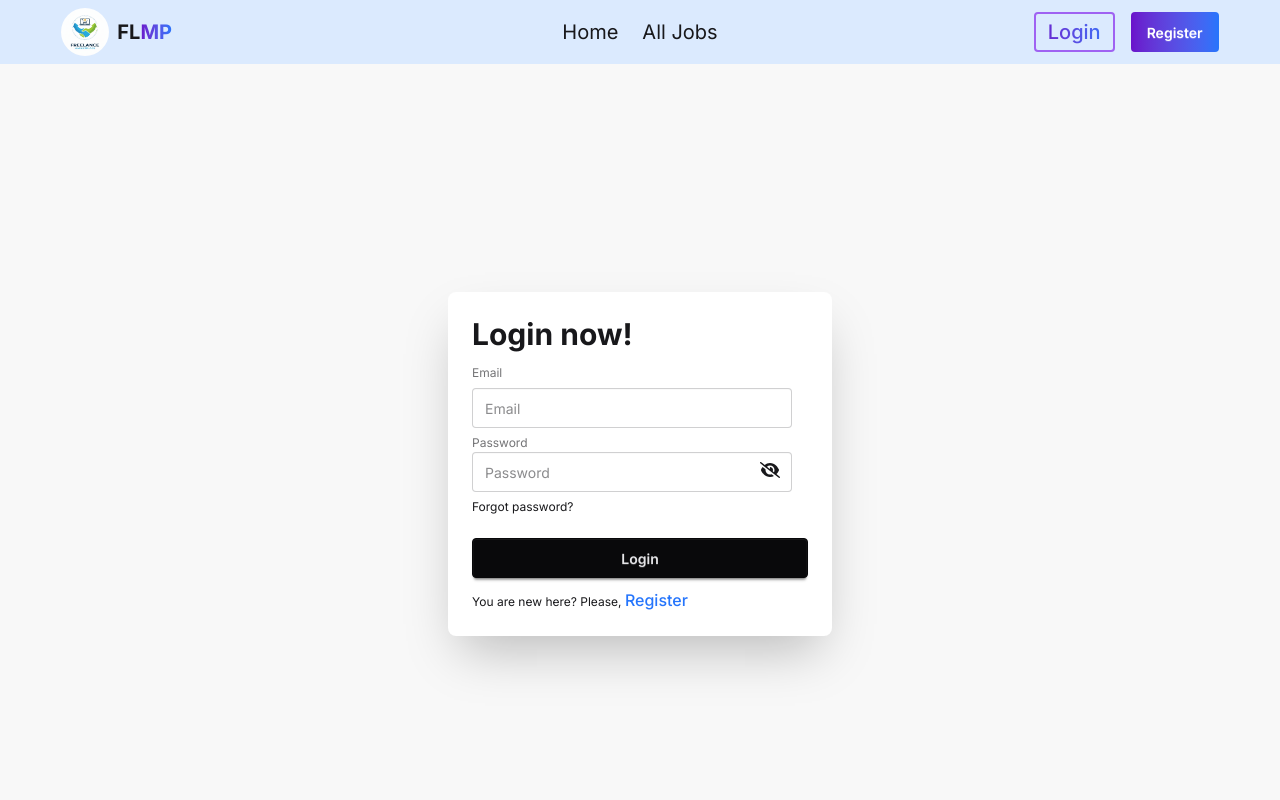
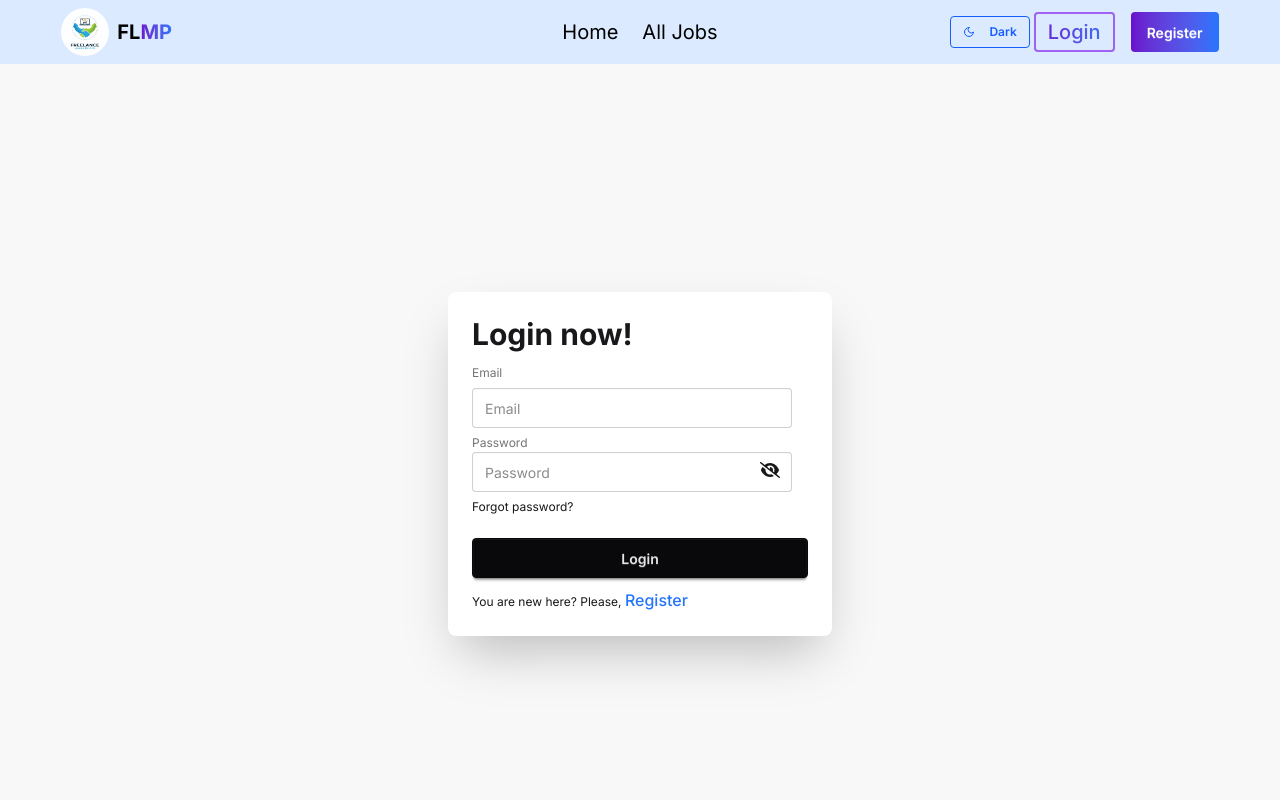
Before and after one commit to Asif-Orbit/freelancer-marketPlace-client, a React (Vite) app: page /login in a window 1280 px wide. Shown: the top 800 px of the page. Built offline with nearby package versions, Linux system fonts and the light colour scheme; no server answers.

Commit message:
implement light/dark toggle button

```diff
--- a/index.html
+++ b/index.html
@@ -1,6 +1,14 @@
 <!doctype html>
 <html lang="en">
   <head>
+    <script>
+      (function () {
+        const saved = localStorage.getItem("fm-theme");
+        const sysDark = window.matchMedia("(prefers-color-scheme: dark)").matches;
+        const theme = saved || (sysDark ? "dark" : "light");
+        document.documentElement.setAttribute("data-theme", theme);
+      })();
+    </script>
     <meta charset="UTF-8" />
     <link rel="icon" type="image/svg+xml" href="/logo.png" />
     <meta name="viewport" content="width=device-width, initial-scale=1.0" />
--- a/src/components/about/About.jsx
+++ b/src/components/about/About.jsx
@@ -34,15 +34,15 @@ const About=()=> {
           whileInView={{ opacity: 1, x: 0 }}
           viewport={{ once: true }}
           transition={{ duration: 0.5 }}
-          className="rounded-2xl border border-base-500 p-4 shadow bg-blue-50"
+          className="rounded-2xl border border-base-500 text-Black p-4 shadow bg-blue-50"
         >
             <div className="mb-4 text-sm text-black">
             Discover the scale and efficiency of our platform.
           </div>
-          <div className="grid grid-cols-3 gap-4 ">
-            <StatBox label="Active Jobs" value="1,200+" />
-            <StatBox label="Freelancers" value="8,500+" />
-            <StatBox label="Avg. Match Time" value="< 24h" />
+          <div className="grid grid-cols-3 gap-4 text-black">
+            <StatBox label="Active Jobs" value="1,200+"/>
+            <StatBox label="Freelancers" value="8,500+"/>
+            <StatBox label="Avg. Match Time" value="< 24h"/>
           </div>
 
         </motion.div>
@@ -54,8 +54,8 @@ const About=()=> {
 const StatBox=({ label, value })=> {
   return (
     <div className="rounded-xl border border-base-400 p-3 text-center bg-base-50">
-      <div className="text-2xl font-extrabold">{value}</div>
-      <div className="text-xs text-base-content/70 mt-1">{label}</div>
+      <div className="text-2xl font-extrabold text-black">{value}</div>
+      <div className="text-xs text-black mt-1">{label}</div>
     </div>
   );
 }
--- a/src/components/addJob/AddJob.jsx
+++ b/src/components/addJob/AddJob.jsx
@@ -81,8 +81,8 @@ const AddJob = () => {
   return (
     <div className="max-w-2xl md:mx-auto p-4 md:p-8 bg-base-300 mx-5 mt-10 rounded-xl mb-10 shadow-lg">
       <title>Add Job</title>
-      <h1 className="text-2xl md:text-3xl font-semibold mb-6 border-b pb-2 text-gray-800">
-        Add New Job Posting
+      <h1 className="text-2xl md:text-3xl font-semibold mb-6 border-b pb-2 text-base-content">
+        Add New Job
       </h1>
 
       <form onSubmit={handleSubmit} className="space-y-4">
@@ -127,7 +127,7 @@ const AddJob = () => {
             </label>
             <input
               type="text"
-              className="input input-bordered w-full bg-gray-100 cursor-not-allowed"
+              className="input input-bordered w-full bg-gray-100 text-black cursor-not-allowed"
               value={user?.displayName || "Anonymous"}
               readOnly
             />
@@ -205,7 +205,7 @@ const AddJob = () => {
           </label>
           <input
             type="email"
-            className="input input-bordered w-full bg-gray-100 cursor-not-allowed"
+            className="input input-bordered w-full bg-gray-100 text-black cursor-not-allowed"
             value={user?.email || ""}
             readOnly
           />
--- a/src/components/jobCard/JobCard.jsx
+++ b/src/components/jobCard/JobCard.jsx
@@ -51,7 +51,7 @@ const JobCard = ({ job }) => {
 
         <div className="card-actions justify-end mt-3">
             <p>
-            <span className="font-medium text-xl text-black">Posted on:</span> <span className="text-black text-xl">{formattedDate}</span>
+            <span className="font-medium text-xl text-base-content">Posted on:</span> <span className="text-base-content text-xl">{formattedDate}</span>
           </p>
           <Link
             to={`/allJobs/${_id}`}
--- a/src/components/jobDetails/JobDetails.jsx
+++ b/src/components/jobDetails/JobDetails.jsx
@@ -85,6 +85,7 @@ const JobDetails = () => {
             src={coverImage || fallbackImg}
             alt={title}
             className="w-full md:w-80 h-48 object-cover rounded-lg shadow-md"
+            onError={(e) => (e.currentTarget.src = fallbackImg)}
           />
 
           <div className="flex-1">
--- a/src/components/navbar/Navbar.jsx
+++ b/src/components/navbar/Navbar.jsx
@@ -3,13 +3,14 @@ import { Link, NavLink } from "react-router";
 import logo from "../../assets/logo.png";
 import { AuthContext } from "../../contexts/authContexts/AuthContexts";
 import { FaUserLarge } from "react-icons/fa6";
+import ThemeToggle from "../themeToggle/ThemeToggle";
 
 const Navbar = () => {
   const { user, logOut, loading } = use(AuthContext);
 
   const links = (
     <>
-      <div className="navbar-link space-x-6 text-xl flex flex-col lg:flex-row">
+      <div className="navbar-link space-x-6 text-xl text-black flex flex-col lg:flex-row">
         <NavLink to="/">Home</NavLink>
         <NavLink to="/allJobs">All Jobs</NavLink>
         {user && (
@@ -61,7 +62,7 @@ const Navbar = () => {
               alt="Freelance logo"
               className="w-12 h-12 rounded-full"
             />
-            <span>
+            <span className="text-black">
               FL
               <span className="bg-linear-to-r from-[#6A11CB] to-[#2575FC] bg-clip-text text-transparent">
                 MP
@@ -81,7 +82,6 @@ const Navbar = () => {
                   className="tooltip tooltip-bottom"
                   data-tip={user.displayName}
                 >
-
                   <img
                     src={user.photoURL}
                     alt=""
@@ -98,7 +98,7 @@ const Navbar = () => {
                   <FaUserLarge className="bg-white text-5xl p-1 rounded-full mr-2" />
                 </span>
               )}
-
+              <ThemeToggle></ThemeToggle>
               <button
                 onClick={() => logOut()}
                 className="text-xl border-2 border-[#9F62F2] px-3 py-1 rounded-sm font-medium bg-linear-to-r from-[#6A11CB] to-[#2575FC] bg-clip-text text-transparent"
@@ -108,6 +108,7 @@ const Navbar = () => {
             </div>
           ) : (
             <div className="navbar-end">
+              <ThemeToggle></ThemeToggle>
               <Link
                 to="/login"
                 className="text-xl border-2 border-[#9F62F2] px-3 py-1 rounded-sm font-medium bg-linear-to-r from-[#6A11CB] to-[#2575FC] bg-clip-text text-transparent"
--- /dev/null
+++ b/src/components/themeToggle/ThemeToggle.jsx
@@ -0,0 +1,19 @@
+import { LuSun, LuMoon } from "react-icons/lu";
+import useTheme from "../../useTheme";
+
+const ThemeToggle = () => {
+  const { theme, setTheme } = useTheme();
+  const isDark = theme === "dark";
+  return (
+    <button
+      className="btn btn-ghost btn-sm btn-outline text-blue-600 mr-1"
+      aria-label="Toggle theme"
+      onClick={() => setTheme(isDark ? "light" : "dark")}
+      title={isDark ? "Switch to light" : "Switch to dark"}
+    >
+      {isDark ? <LuSun /> : <LuMoon />}
+      <span className="ml-2 hidden sm:inline ">{isDark ? "Light" : "Dark"}</span>
+    </button>
+  );
+};
+export default ThemeToggle;
--- a/src/index.css
+++ b/src/index.css
@@ -1,8 +1,6 @@
 @import url("https://fonts.googleapis.com/css2?family=Inter:ital,opsz,wght@0,14..32,100..900;1,14..32,100..900&display=swap");
 @import "tailwindcss";
-@plugin "daisyui" {
-  themes: light --default;
-}
+@plugin "daisyui" ;
 
 * {
   font-family: "Inter", sans-serif;
--- /dev/null
+++ b/src/useTheme.js
@@ -0,0 +1,21 @@
+import { useEffect, useState } from "react";
+
+const useTheme = () => {
+  const getInitial = () => {
+    const saved = localStorage.getItem("fm-theme");
+    if (saved) return saved;
+    return window.matchMedia("(prefers-color-scheme: dark)").matches
+      ? "dark"
+      : "light";
+  };
+
+  const [theme, setTheme] = useState(getInitial);
+
+  useEffect(() => {
+    localStorage.setItem("fm-theme", theme);
+    document.documentElement.setAttribute("data-theme", theme);
+  }, [theme]);
+
+  return { theme, setTheme };
+};
+export default useTheme;
```
